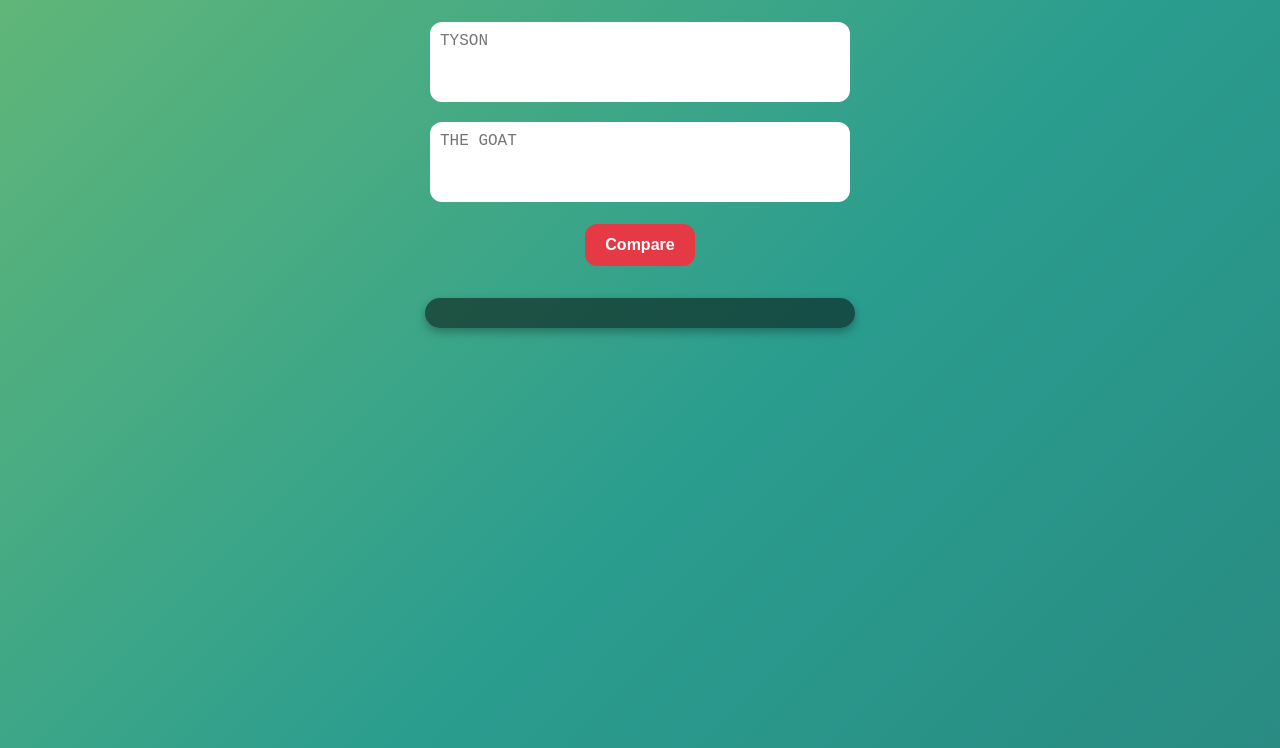
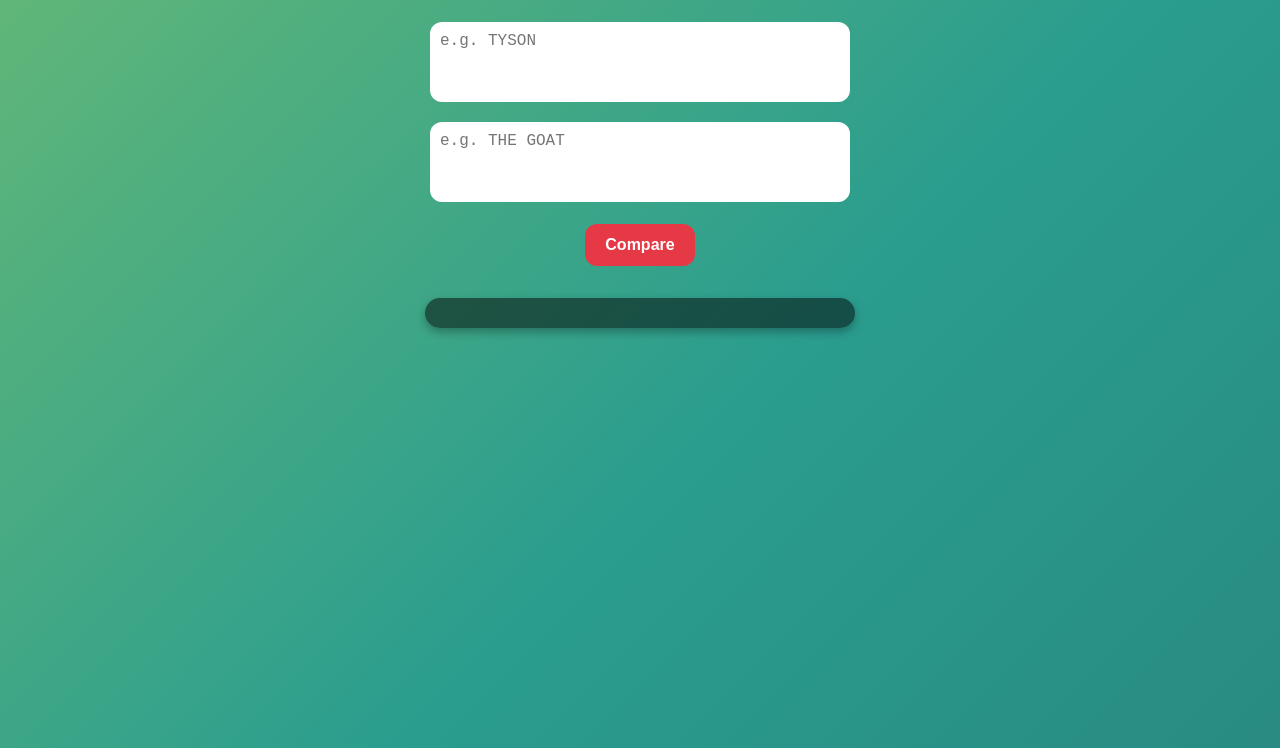
Before and after one commit to terribletyson/reader-board-helper, a plain HTML site: page index.html in a window 1280 px wide. Shown: the part 92-840 px from the top of the page. Drawn offline with Linux system fonts and the light colour scheme.

Commit message:
Update index.html

```diff
--- a/index.html
+++ b/index.html
@@ -107,8 +107,8 @@
 <body>
   <h1>Reader Board Helper 🍕</h1>
 
-  <textarea id="currentName" placeholder="TYSON"></textarea>
-  <textarea id="newName" placeholder="THE GOAT"></textarea>
+  <textarea id="currentName" placeholder="e.g. TYSON"></textarea>
+  <textarea id="newName" placeholder="e.g. THE GOAT"></textarea>
   <button onclick="compareNames()">Compare</button>
 
   <div id="results"></div>
```
